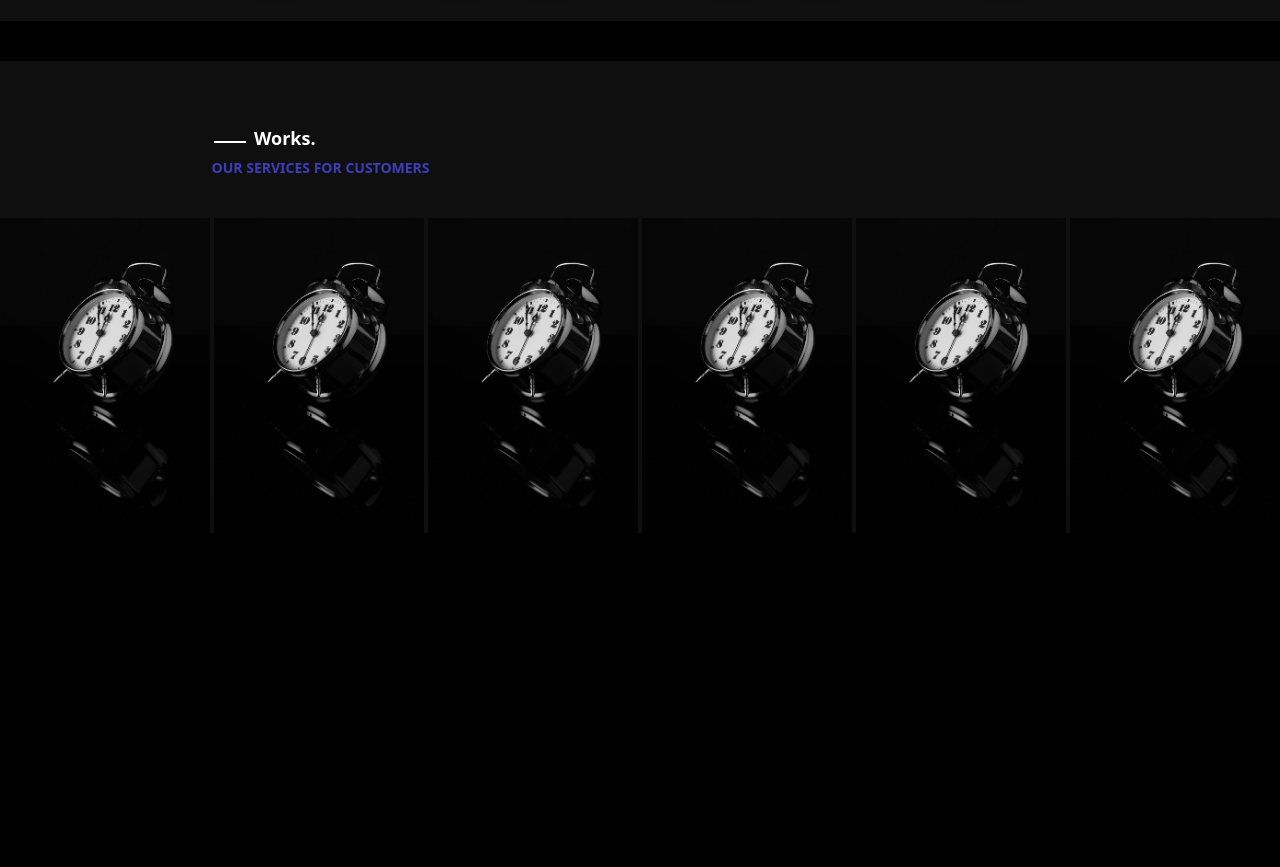
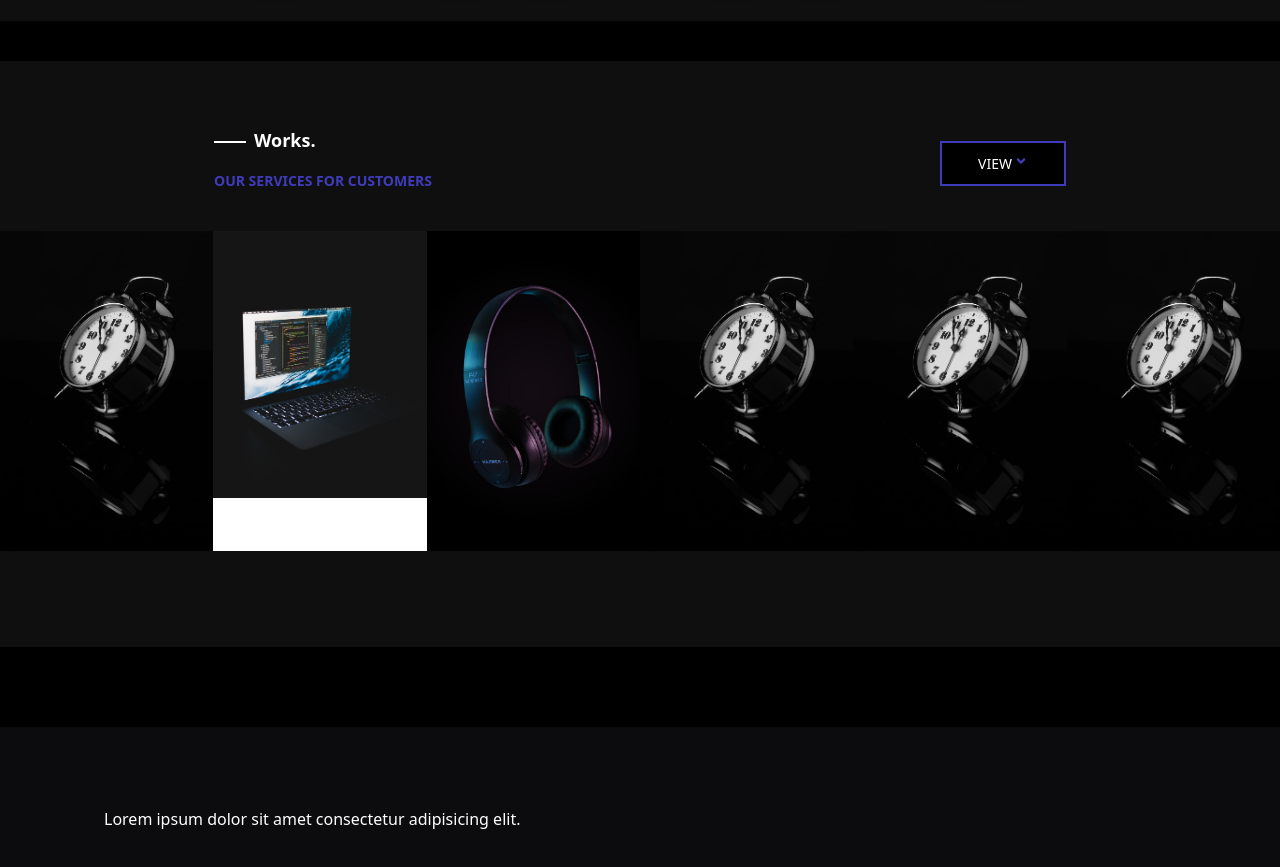
Before and after one commit to Pinto1232/WeatherApp, a React (Vite) app: page / in a window 1280 px wide. Shown: the part 1400-2267 px from the top of the page. Before the commit the page ends 2013 px from the top, so only its background shows below. Built offline with nearby package versions, Linux system fonts and the light colour scheme.

Commit message:
Start working in the About component

```diff
--- /dev/null
+++ b/src/components/__sectionabout/AboutCard.tsx
@@ -0,0 +1,15 @@
+
+import { Container } from '@mui/material'
+import React from 'react'
+
+const AboutCard = () => {
+  return (
+      <div>
+          <Container>
+              Lorem ipsum dolor sit amet consectetur adipisicing elit.
+          </Container>
+    </div>
+  )
+}
+
+export default AboutCard
--- /dev/null
+++ b/src/components/__sectionabout/AboutSection.tsx
@@ -0,0 +1,16 @@
+
+import { Grid } from '@mui/material'
+import React from 'react'
+import AboutCard from './AboutCard'
+
+const AboutSection = () => {
+  return (
+      <div>
+          <Grid container xs={12} className="bg-about-bg text-white p-20 mt-20">
+              <AboutCard />
+          </Grid >
+    </div>
+  )
+}
+
+export default AboutSection
--- a/src/components/__work/WorkCards.tsx
+++ b/src/components/__work/WorkCards.tsx
@@ -1,11 +1,13 @@
 import React from 'react';
 import { Box, Grid, ListItem } from '@mui/material';
 import ImageBack from './../../../src/assets/sky.jpg';
+import ImagePC from './../../../src/assets/pc.jpg';
+import ImagePhone from './../../../src/assets/phone.jpg';
 
 const WorkCards = () => {
 	return (
 		<div>
-			<Grid container xs={12} className='grid grid-cols-6 text-white gap-1 '>
+			<Grid container xs={12} className='grid grid-cols-6 text-white gap-0.3 mb-24 '>
 				<Grid className='basis-6 flex-grow bg-white '>
 					<Box>
 						<div>
@@ -26,7 +28,7 @@ const WorkCards = () => {
 						<div>
 							<div>
 								<h1>
-									<img src={ImageBack} alt='' />
+									<img src={ImagePC} alt='' />
                                     <span className='absolute -mt-60'>
 
                                     </span>
@@ -41,7 +43,7 @@ const WorkCards = () => {
 						<div>
 							<div>
 								<h1>
-									<img src={ImageBack} alt='' />
+									<img src={ImagePhone} alt='' />
                                     <span className='absolute -mt-60'>
 
                                     </span>
--- a/src/components/__work/WorkHeader.tsx
+++ b/src/components/__work/WorkHeader.tsx
@@ -1,14 +1,16 @@
 import { Divider } from '@material-ui/core';
-import { Box, Grid, ListItem as div } from '@mui/material';
+import { Box, Grid, ListItem as div, ListItem } from '@mui/material';
 import { Container } from '@mui/system';
+import BtnView from '../button/BtnView';
+
 
 const WorkHeader = () => {
 	return (
 		<div>
-			<Grid>
-				<Box className='text-white'>
-					<Container maxWidth='md'>
-						<div className='flex mb-10 mt-20'>
+			<Container maxWidth='md'>
+				<Grid className='flex justify-between text-white mb-10 mt-20'>
+					<Box>
+						<div>
 							<Divider
 								style={{
 									borderBottom: '2px solid #fff',
@@ -16,14 +18,20 @@ const WorkHeader = () => {
 									color: 'purple'
 								}}
 							/>
-							<h1 className='-mt-4 mx-2 text-lg font-extrabold '>Works.</h1>
+							<h1 className='-mt-4 mx-10 text-lg font-extrabold '>Works.</h1>
 							<div>
-								<p className='text-sm -mx-28 mt-4 font-bold text-purple'>OUR SERVICES FOR CUSTOMERS</p>
+								<p className='text-sm  mt-4 font-bold text-purple'>OUR SERVICES FOR CUSTOMERS</p>
 							</div>
 						</div>
-					</Container>
-				</Box>
-			</Grid>
+					</Box>
+
+					<Box>
+						<div>
+							<BtnView />
+						</div>
+					</Box>
+				</Grid>
+			</Container>
 		</div>
 	);
 };
--- /dev/null
+++ b/src/components/button/BtnView.tsx
@@ -0,0 +1,28 @@
+import React from 'react'
+import { FaAngleDown } from 'react-icons/fa'
+
+const BtnView = () => {
+  return (
+      <div>
+          	<div className='bg-black-text'>
+			<button
+				type='submit'
+				className='bg-black border-2 flex
+				   uppercase border-purple md:px-9
+
+				   md:py-2.5  text-white  text-sm'>
+				     View<FaAngleDown
+
+					style={{
+						marginTop: '1px',
+						marginLeft: '2px',
+                        color: ' rgb(63 60 187)'
+					}}
+				/>
+			</button>
+		</div>
+    </div>
+  )
+}
+
+export default BtnView
--- a/src/pages/Home.tsx
+++ b/src/pages/Home.tsx
@@ -1,5 +1,6 @@
 import React from 'react';
 import Header from '../components/header/Header';
+import AboutSection from '../components/__sectionabout/AboutSection';
 import ServiceSection from '../components/__services/ServiceSection';
 import WorkSection from '../components/__work/WorkSection';
 
@@ -9,6 +10,7 @@ const Home = () => {
 			<Header />
 			<ServiceSection />
 			<WorkSection />
+			<AboutSection />
 		</div>
 	);
 };
--- a/tailwind.config.js
+++ b/tailwind.config.js
@@ -38,7 +38,8 @@ module.exports = {
 			bermuda: '#78dcca',
 			'menu-bg-color': 'rgb(107 114 128)',
 			'smooth-black': '#100f10',
-			'card-bg': '#0b0c10'
+			'card-bg': '#0b0c10',
+			'about-bg': '#0c0b0e'
 		}
 	},
 	plugins: [ require('@tailwindcss/typography') ]
```
Also changed, not shown: src/assets/pc.jpg (added), src/assets/phone.jpg (added).
